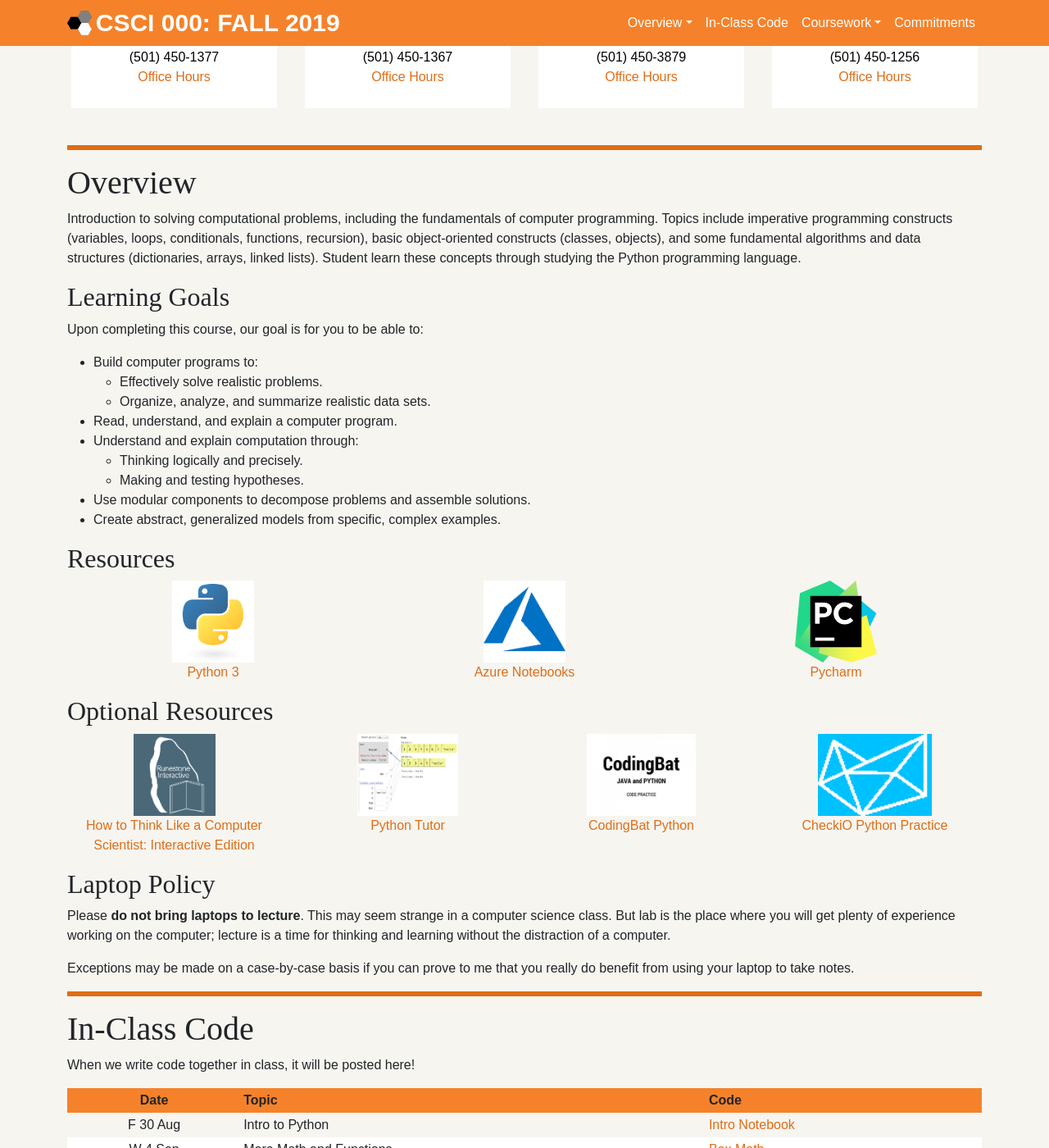
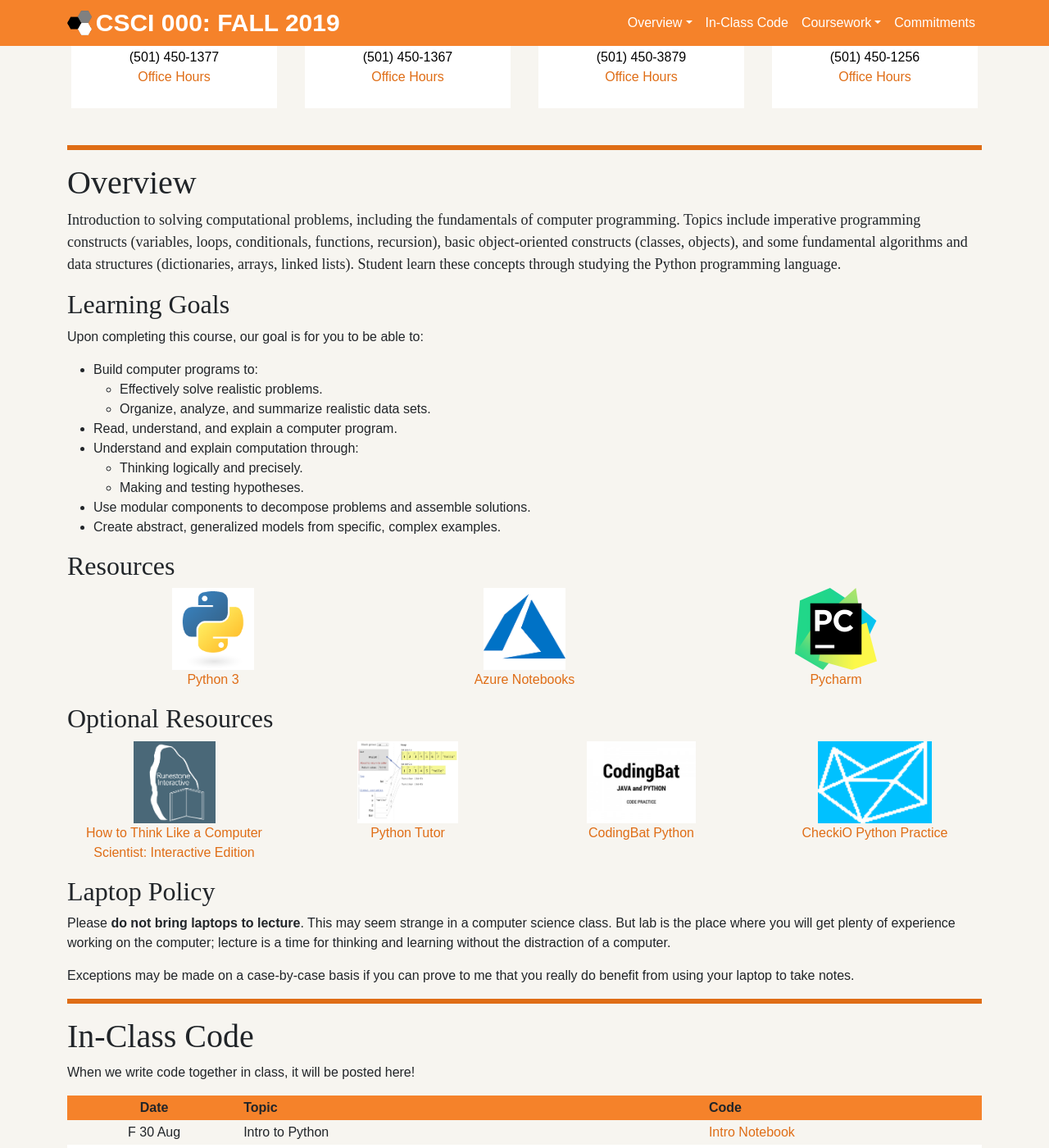
Before and after one commit to Hendrix-CS/csci000, a Jekyll site: the page built from index.md, in a window 1280 px wide and 1400 px high, scrolled down 663 px. Shown: the whole window at 82% size. Built offline with Jekyll 4.4.1, drawn with Linux system fonts in a browser that asks for light colours; nearby versions of some CDN libraries; some web fonts are replaced; some of the changed text lies outside the part shown.

Commit message:
button and description updates

```diff
--- a/_includes/button.html
+++ b/_includes/button.html
@@ -1,4 +1,4 @@
-<div style="text-align: center">
+<div style="text-align: center" class="mb-3">
   <a class="btn btn-primary btn-lg" href="{{include.link}}">
     {{include.label}}
   </a>
--- a/assets/css/main.css
+++ b/assets/css/main.css
@@ -28,6 +28,13 @@ h1 {
   body {
     padding-top: 56px;
   }
+}
+
+.course-desc {
+  font-family: "calluna", serif;
+font-weight: 400;
+font-style: normal;
+font-size: large;
 }
 
 /* Color definitions */
--- a/index.md
+++ b/index.md
@@ -12,7 +12,9 @@ layout: course-multi
 
 # <a name="description">Overview</a>
 
+<p class="course-desc">
 {{ site.description }}
+</p>
 
 ## <a name="goals">Learning Goals</a>
 
```
Also changed, not shown: _includes/external.html (+7 -1 lines).
